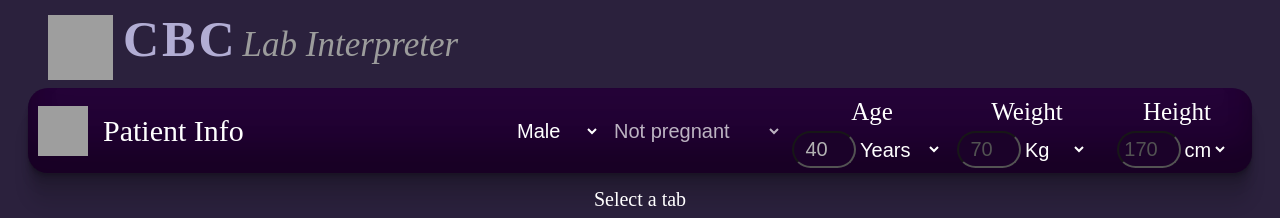
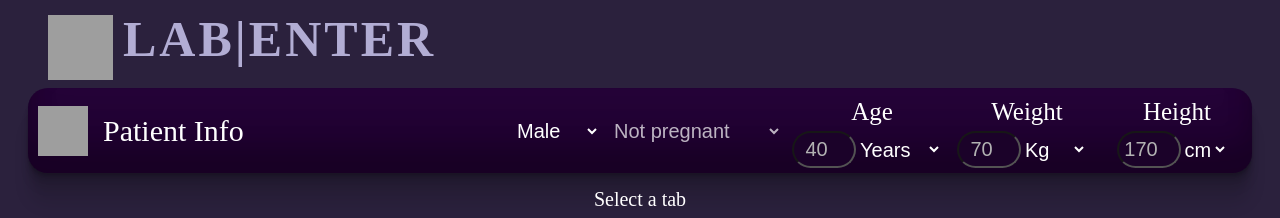
Before and after one commit to Amiralyzz/Amiralyzz.github.io, a plain HTML site: page index.html in a window 1280 px wide. Shown: the top 218 px of the page. Drawn offline with Linux system fonts and the light colour scheme; grey boxes are pictures that could not be loaded; a web font is replaced by a local one.

Commit message:
Update index.html

```diff
--- a/index.html
+++ b/index.html
@@ -5,16 +5,17 @@
         <meta http-equiv="X-UA-Compatible" content="IE=edge">
         <meta name="viewport" content="width=device-width, initial-scale=1.0">
         <link rel="stylesheet" href="Style.css">
-        <title>CBC - Lab Interpreter</title>
+        <title>LAB|ENTER</title>
 
     </head>
     <body onload="range_maker('adult');">
-        <script type="text/javascript" src="Script.js"></script>
+        <script defer src="Script.js"></script>
+        <script type="text/javascript" src="node_modules/ztable/index.js"></script>
         <!---                           --->
         <header>
             <img  src="https://cdn-icons-png.flaticon.com/512/8045/8045916.png" id="logo" alt="lab">
-            <h1>CBC </h1>
-            <div id="top" role="banner"><em>Lab Interpreter</em></div>
+            <h1>LAB|ENTER </h1>
+            <!-- <div id="top" role="banner"><em>Lab Interpreter</em></div>  -->
         </header>
         <main>
             <div id="patient_info_parent">
@@ -52,7 +53,7 @@
                     <div class="id_tab" id="weight_id">
                         <label for="weight" style="margin: 5px 10px; font-size: 25px;">Weight</label>
                         <div style="flex-wrap: nowrap; display: flex; justify-content: center;">
-                            <input type="number" name="weight" id="weight" min="0" class="input_id" placeholder="70" onkeyup="weight_calc()" onchange="weight_calc()" >
+                            <input type="number" name="weight" id="weight" min="0" step="0.1" class="input_id" value="70" onkeyup="weight_calc()" onchange="weight_calc()" >
                             <select title="weight_unit" name="weight_unit" id="weight_unit" onchange="weight_calc()">
                                 <option value="kg" selected>Kg</option>
                                 <option value="gr">gram</option>
@@ -63,7 +64,7 @@
                     <div class="id_tab" id="height_id">
                         <label for="height" style="margin: 5px 10px; font-size: 25px;">Height</label>
                         <div  style="flex-wrap: nowrap; display: flex; justify-content: center;" >
-                            <input type="number" name="height" id="height" min="0" class="input_id" placeholder="170" onkeyup="height_calc()" onchange="height_calc()">
+                            <input type="number" name="height" id="height" min="0" step="0.1" class="input_id" value="170" onkeyup="height_calc()" onchange="height_calc()">
                             <select title="height_unit" name="height_unit" id="height_unit" onchange="height_calc()">
                                 <option value="cm" selected>cm</option>
                                 <option value="ft">ft</option>
@@ -106,7 +107,7 @@
                 </div>
             </div>
             <div id="table_shown"></div>
-            <button type="button" title="up" id="up" onclick="up()">top</button>
+            <button type="button" title="up" id="up" onclick="up()">></button>
         </main>
     </body>
 </html>
```
